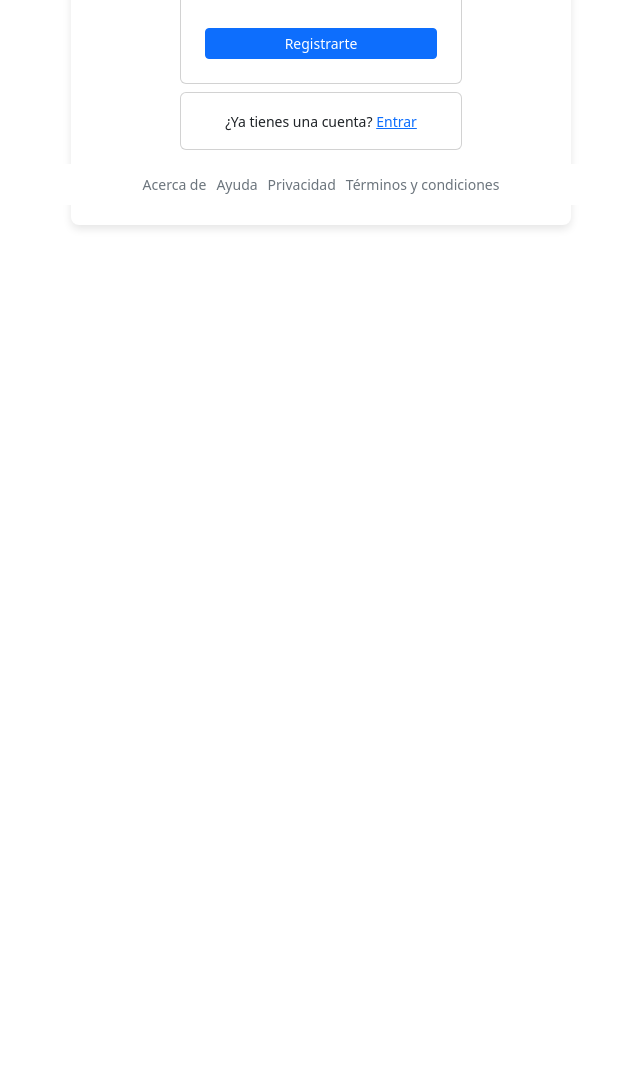
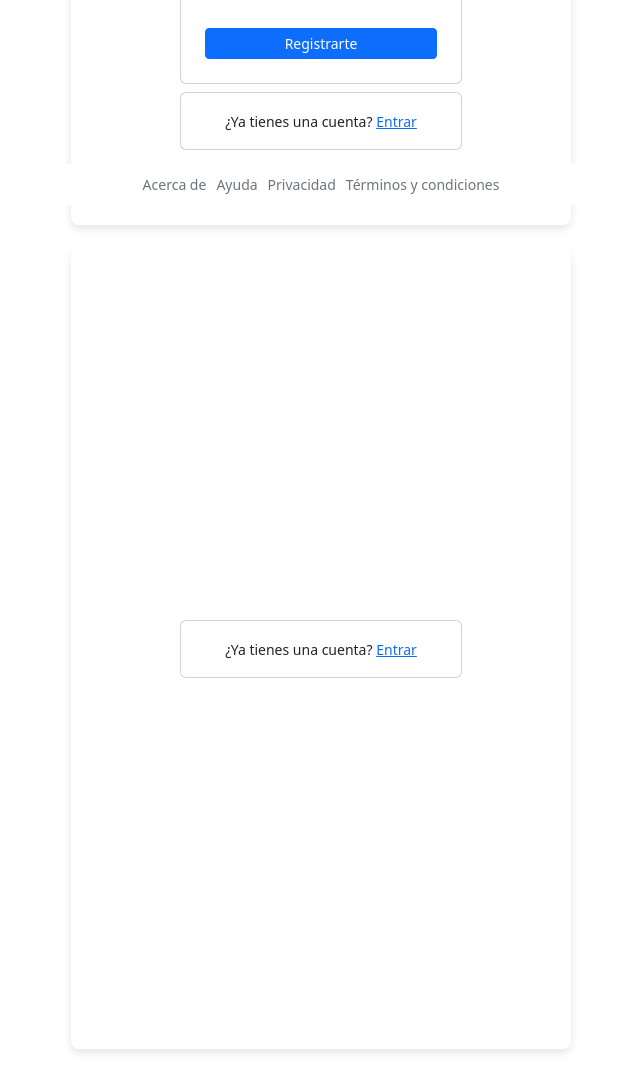
Before and after one commit to jleon1994/tienda, a website: page frontend/register.html in a window 1280 px wide. Shown: the part 595-1668 px from the top of the page, without its empty margins (319-959 px from the left). Before the commit the page ends 844 px from the top, so only its background shows below. Drawn offline with nearby package versions, Linux system fonts and the light colour scheme.

Commit message:
Configuración de register.html

```diff
--- a/frontend/register.html
+++ b/frontend/register.html
@@ -51,7 +51,18 @@
             </div>
         </div>
     </div>
-
+    <!-- Contenedor principal -->
+    <div class="container d-flex justify-content-center align-items-center mb-4 vh-100">
+        <div class="row justify-content-center w-100">
+            <div class="col-12 col-sm-8">
+                <div class="card text-center">
+                    <div class="text-center mt-3">
+                        <p><small>¿Ya tienes una cuenta? <a href="login.html"> Entrar</a></small></p>
+                    </div>
+                </div>
+            </div>
+        </div>
+    </div>
     <footer>
         <div class="footer-links">
             <small><a href="#">Acerca de</a></small>
```
